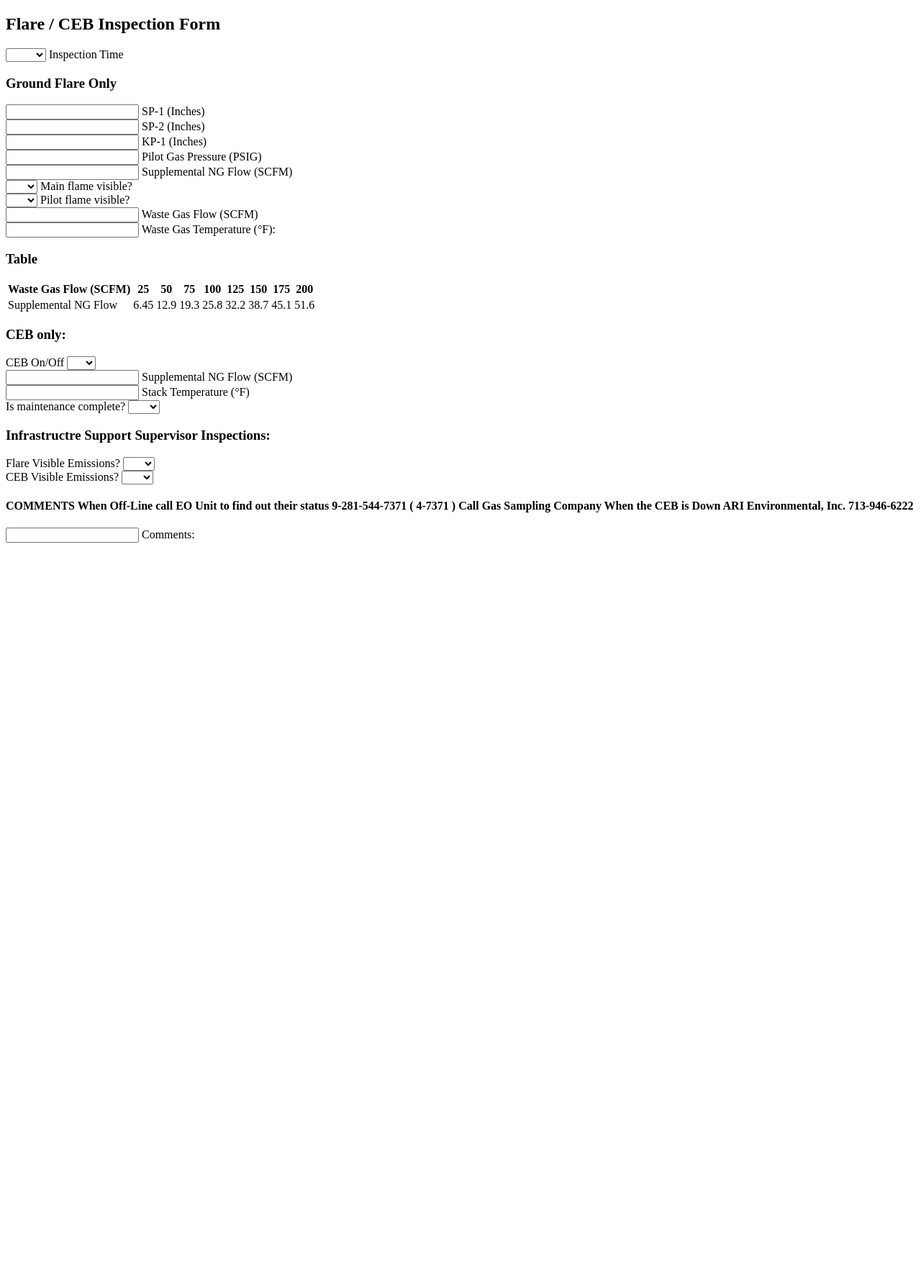
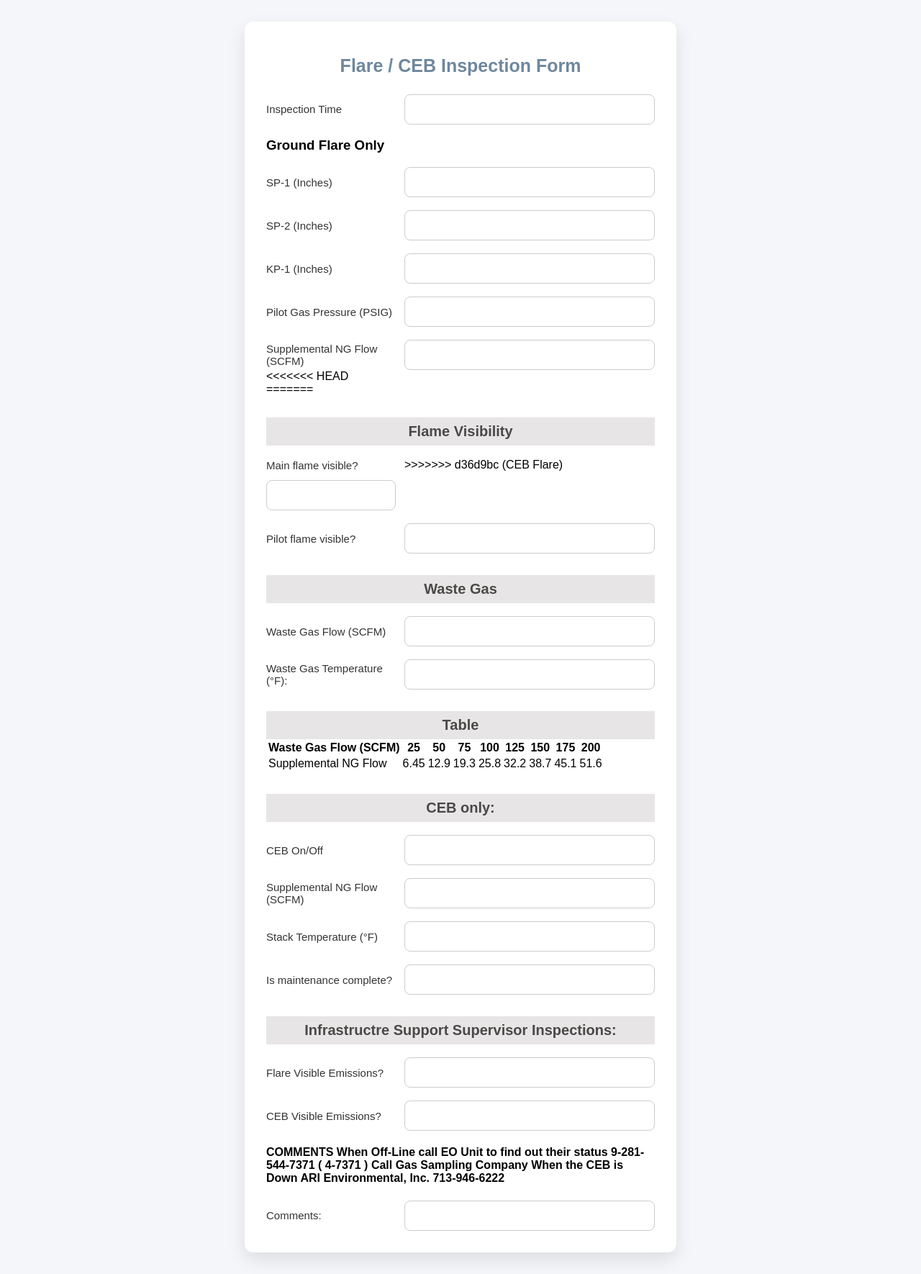
Before and after one commit to MichalLoewenstein/STCH-Environmental-Inspections, a Flask app: page /flare in a window 1280 px wide. Shown: the whole page at 72% size. Before the commit the page ends 754 px from the top, so only its background shows below. Run offline with Flask 3, Linux system fonts and the light colour scheme.

Commit message:
CEB Flare css

```diff
--- a/static/CSS/paintform.css
+++ b/static/CSS/paintform.css
@@ -75,6 +75,17 @@ button {
     font-size: 15px;
     color: #333;
 
+}
+.sub-header {
+    margin-top: 30px;
+    font-size: 20px;
+
+    background-color:#e1dfdfcc;
+    color: rgb(76, 72, 72);
+    font-weight: 600;
+    text-align: center;
+    font-weight: bold !important;
+    padding: 8px 4px;
 }
 
 /* inputs + selects */
--- a/templates/BoilerForm.html
+++ b/templates/BoilerForm.html
@@ -18,7 +18,7 @@
         <p class="error">{{ error }}</p>
     {% endif %}
 
-    <h2 class="form-title">Boiler Form</h2>
+    <h1 class="form-title">Boiler Form</h1>
 
     <!-- ✅ BASIC INFO -->
     <div class="input-row">
@@ -56,7 +56,7 @@
             <option value="22:00">22:00</option>
         </select>
     </div>
-
+    <div class="sub-header">placeholder </div>
     <!-- ✅ CHECKLIST -->
     <div class="form-row">
 
@@ -153,7 +153,7 @@
     </div>
 
     <!-- ✅ SECTION -->
-    <h3>Infrastructure Support Inspections:</h3>
+    <div class="sub-header">Infrastructure Support Inspections:</div>
 
     <div class="input-row">
         <label>Visible Emissions?</label>
--- a/templates/CEB_Flare.html
+++ b/templates/CEB_Flare.html
@@ -4,7 +4,7 @@
     <meta charset="UTF-8">
     <meta name="viewport" content="width=device-width, initial-scale=1.0">
     <title>Flare Inspection Form</title>
-    <link rel="stylesheet" href="{{ url_for('static', filename='CSS/Formstyle.css') }}">
+    <link rel="stylesheet" href="{{ url_for('static', filename='CSS/paintform.css') }}">
     <link rel="stylesheet" href="{{ url_for('static', filename='CSS/CEB_Flare.css') }}">
 </head>
 
@@ -12,12 +12,13 @@
 
 <form method="POST">
 
-    <h2 class="form-title">Flare / CEB Inspection Form</h2>
+    <h1 class="form-title">Flare / CEB Inspection Form</h1>
 
     <!-- ===================================================== -->
     <!-- ✅ TIME SELECTION -->
     <!-- ===================================================== -->
-    <div class="input-group">
+    <div class="input-row">
+        <label>Inspection Time</label>
         <select name="inspection_time">
             <option disabled selected hidden></option>
             <option>04:00</option>
@@ -25,7 +26,7 @@
             <option>16:00</option>
             <option>22:00</option>
         </select>
-        <label>Inspection Time</label>
+
     </div>
 
 
@@ -36,29 +37,29 @@
      <!--<h3>Pressure / Measurement Readings</h3>-->
     <h3>Ground Flare Only</h3>
 
-    <div class="input-group">
-        <input type="number" name="sp1" placeholder=" ">
+    <div class="input-row">
         <label>SP-1 (Inches)</label>
+        <input type="number" name="sp1" >
     </div>
 
-    <div class="input-group">
-        <input type="number" name="sp2" placeholder=" ">
+    <div class="input-row">
         <label>SP-2 (Inches)</label>
+        <input type="number" name="sp2" >
     </div>
 
-    <div class="input-group">
-        <input type="number" name="kp1" placeholder=" ">
+    <div class="input-row">
         <label>KP-1 (Inches)</label>
+        <input type="number" name="kp1" >
     </div>
 
-    <div class="input-group">
-        <input type="number" name="pilot_gas_pressure" placeholder=" ">
+    <div class="input-row">
         <label>Pilot Gas Pressure (PSIG)</label>
+        <input type="number" name="pilot_gas_pressure" >
     </div>
 
-    <div class="input-group">
-        <input type="number" name="supplemental_ng_flow1" placeholder=" ">
+    <div class="input-row">
         <label>Supplemental NG Flow (SCFM)</label>
+        <input type="number" name="supplemental_ng_flow1" >
     </div>
 
 
@@ -66,22 +67,28 @@
     <!-- ✅ FLAME VISIBILITY -->
     <!-- ===================================================== -->
 
+<<<<<<< HEAD
     <div class="input-group">
+=======
+     <div class="sub-header">Flame Visibility</div>
+
+    <div class="input-row">
+        <label>Main flame visible?</label>
+>>>>>>> d36d9bc (CEB Flare)
         <select name="main_flame_visible">
             <option disabled selected hidden></option>
             <option>Yes</option>
             <option>No</option>
         </select>
-        <label>Main flame visible?</label>
     </div>
 
-    <div class="input-group">
+    <div class="input-row">
+        <label>Pilot flame visible?</label>
         <select name="pilot_flame_visible">
             <option disabled selected hidden></option>
             <option>Yes</option>
             <option>No</option>
         </select>
-        <label>Pilot flame visible?</label>
     </div>
 
 
@@ -89,19 +96,19 @@
     <!-- ✅ WASTE GAS -->
     <!-- ===================================================== -->
 
-   <!-- <h3>Waste Gas</h3>-->
+   <div class="sub-header">Waste Gas</div>
 
-    <div class="input-group">
-        <input type="number" name="waste_gas_flow" placeholder=" ">
+    <div class="input-row">
         <label>Waste Gas Flow (SCFM)</label>
+        <input type="number" name="waste_gas_flow" >
     </div>
-<div class="input-group">
-        <input type="number" name="waste_gas_temp" placeholder=" ">
+    <div class="input-row">
         <label>Waste Gas Temperature (&deg;F):</label>
+        <input type="number" name="waste_gas_temp" >
     </div>
 
 
-    <h3>Table</h3>
+    <div class="sub-header">Table</div>
 
 
 <div class="table-container">
@@ -135,9 +142,9 @@
   </table>
 </div>
 
-<h3>CEB only:</h3>
+<div class="sub-header">CEB only:</div>
 
-<div class="input-group">
+<div class="input-row">
     <label>CEB On/Off</label>
         <select name="CEBchoice" required>
             <option value="" disabled selected hidden></option>
@@ -148,19 +155,20 @@
     </div>
 
 
-   <div class="input-group">
-        <input type="number" name="supplemental_ng_flow2" placeholder=" ">
+   <div class="input-row">
         <label>Supplemental NG Flow (SCFM)</label>
+        <input type="number" name="supplemental_ng_flow2" >
     </div>
 
 
-    <div class="input-group">
-        <input type="number" name="stacktemperature" placeholder=" ">
+    <div class="input-row">
         <label>Stack Temperature (&deg;F)</label>
+        <input type="number" name="stacktemperature" >
+
     </div>
 
 
-<div class="input-group">
+<div class="input-row">
     <label>Is maintenance complete?</label>
         <select name="maintaincomplete" required>
             <option value="" disabled selected hidden></option>
@@ -170,9 +178,9 @@
 
     </div>
 
-    <h3>Infrastructre Support Supervisor Inspections:</h3>
+    <div class="sub-header">Infrastructre Support Supervisor Inspections:</div>
 
-    <div class="input-group">
+    <div class="input-row">
     <label>Flare Visible Emissions?</label>
         <select name="flarevisemission" required>
             <option value="" disabled selected hidden></option>
@@ -182,7 +190,7 @@
 
     </div>
 
-    <div class="input-group">
+    <div class="input-row">
     <label>CEB Visible Emissions?</label>
         <select name="CEBvisemission" required>
             <option value="" disabled selected hidden></option>
@@ -196,7 +204,7 @@
 Call Gas Sampling Company When the CEB is Down
 ARI Environmental, Inc. 713-946-6222</h4>
 
- <div class="input-group">
+ <div class="input-row">
+        <label>Comments:</label>
         <input type="text" name="comments">
-        <label>Comments:</label>
     </div>
--- a/templates/PaintForm.html
+++ b/templates/PaintForm.html
@@ -75,7 +75,7 @@
         <label>Total Time (hours)</label>
         <input type="text" id="total_time" name="total_time" readonly >
     </div>
-<h3>Materials</h3>
+    <div class="sub-header">Materials</div>
     <div id="materials-container">
     <div class="row-group material-row">
 
```
Also changed, not shown: static/CSS/BoilerForm.css (+30 -0 lines), templates/success.html (+4 -33 lines).
